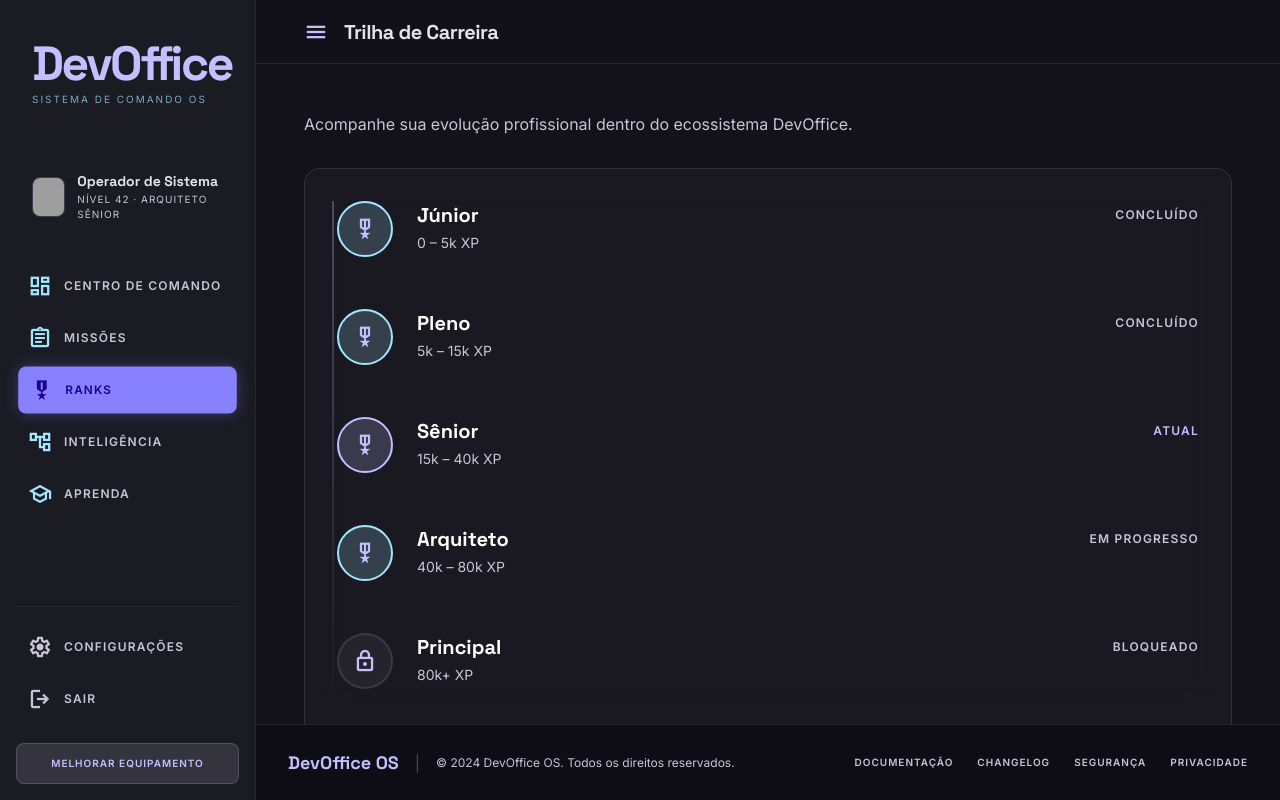
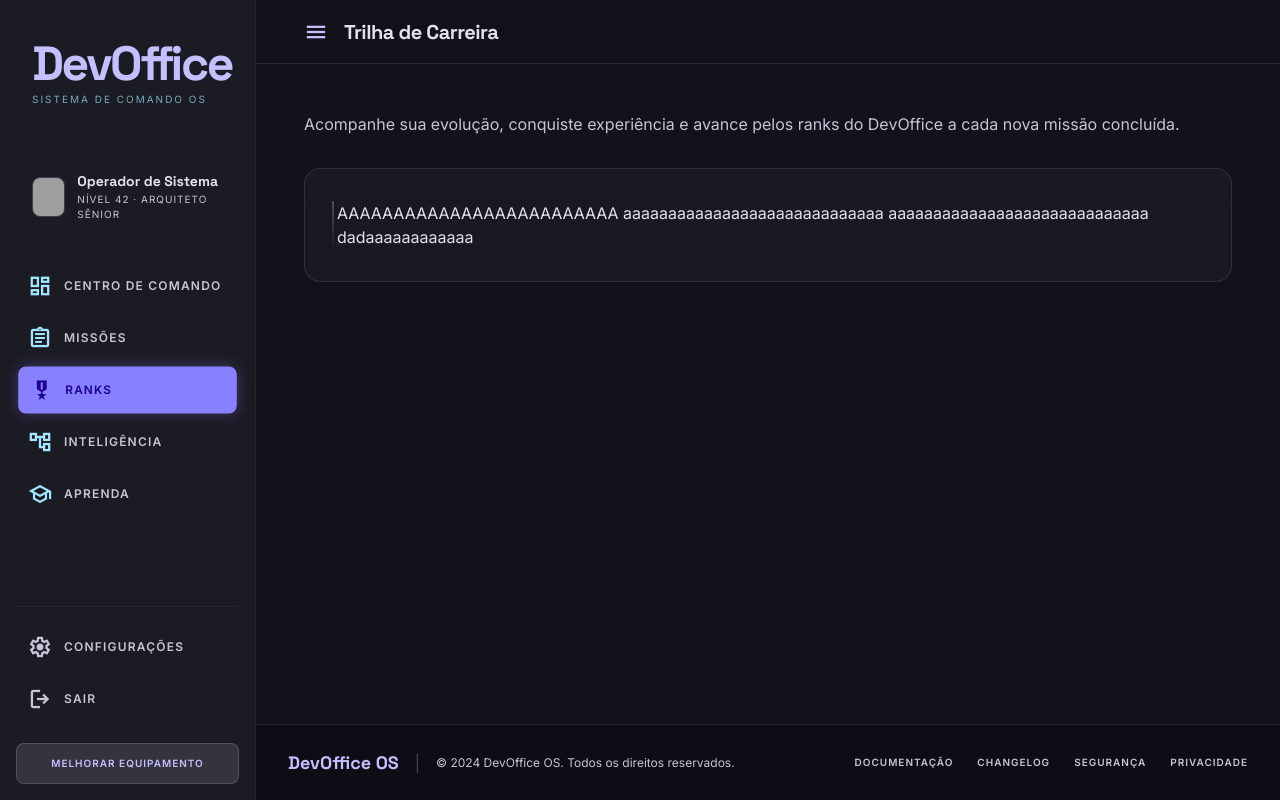
Before and after one commit to Shiroishiii/DevOffice, a React (Vite) app in the folder dev_office/: page /trilha-carreira in a window 1280 px wide. Built offline with nearby package versions, Linux system fonts and the light colour scheme; grey boxes are pictures that could not be loaded.

Commit message:
arrumando o rank

```diff
--- a/dev_office/src/pages/CareerPath/index.tsx
+++ b/dev_office/src/pages/CareerPath/index.tsx
@@ -1,52 +1,24 @@
 import AppTopBar from '../../components/layout/AppTopBar'
 import { AppPageShell } from '../../layouts/AppLayout'
-
-const milestones = [
-  { rank: 'Júnior', status: 'Concluído', xp: '0 – 5k XP' },
-  { rank: 'Pleno', status: 'Concluído', xp: '5k – 15k XP' },
-  { rank: 'Sênior', status: 'Atual', xp: '15k – 40k XP' },
-  { rank: 'Arquiteto', status: 'Em progresso', xp: '40k – 80k XP' },
-  { rank: 'Principal', status: 'Bloqueado', xp: '80k+ XP' },
-]
 
 const CareerPath = () => {
   return (
     <AppPageShell header={<AppTopBar title="Trilha de Carreira" />}>
       <div className="mx-auto w-full max-w-7xl space-y-8 p-6 md:p-12">
-        <p className="text-[#c7c4d8]">Acompanhe sua evolução profissional dentro do ecossistema DevOffice.</p>
+        <p className="text-[#c7c4d8]">Acompanhe sua evolução, conquiste experiência e avance pelos ranks do DevOffice a cada nova missão concluída.</p>
         <div className="glass-panel relative overflow-hidden rounded-2xl p-8">
           <div className="absolute top-8 bottom-8 left-6.75 w-0.5 bg-linear-to-b from-[#c4c0ff] to-transparent opacity-30" />
           <div className="space-y-8">
-            {milestones.map((item) => (
-              <div key={item.rank} className="relative flex gap-6">
-                <div
-                  className={`z-10 flex h-14 w-14 shrink-0 items-center justify-center rounded-full border-2 ${
-                    item.status === 'Atual'
-                      ? 'border-[#c4c0ff] bg-[#c4c0ff]/20'
-                      : item.status === 'Bloqueado'
-                        ? 'border-white/10 bg-white/5'
-                        : 'border-[#a2e7ff] bg-[#a2e7ff]/20'
-                  }`}
-                >
-                  <span className="material-symbols-outlined text-[#c4c0ff]">
-                    {item.status === 'Bloqueado' ? 'lock' : 'military_tech'}
-                  </span>
-                </div>
-                <div className="flex-1 border-b border-white/5 pb-6 last:border-0">
-                  <div className="flex flex-wrap items-center justify-between gap-2">
-                    <h3 className="font-space text-xl font-bold text-white">{item.rank}</h3>
-                    <span
-                      className={`text-xs font-bold uppercase tracking-widest ${
-                        item.status === 'Atual' ? 'text-[#c4c0ff]' : 'text-[#c7c4d8]'
-                      }`}
-                    >
-                      {item.status}
-                    </span>
-                  </div>
-                  <p className="mt-1 text-sm text-[#c7c4d8]">{item.xp}</p>
-                </div>
-              </div>
-            ))}
+
+
+
+            AAAAAAAAAAAAAAAAAAAAAAAAA
+            aaaaaaaaaaaaaaaaaaaaaaaaaaaaa
+            aaaaaaaaaaaaaaaaaaaaaaaaaaaaa
+              <br />
+              dadaaaaaaaaaaaa
+              <br />
+
           </div>
         </div>
       </div>
```
Also changed, not shown: 1 other file (tests, documents, lock files or other folders).
